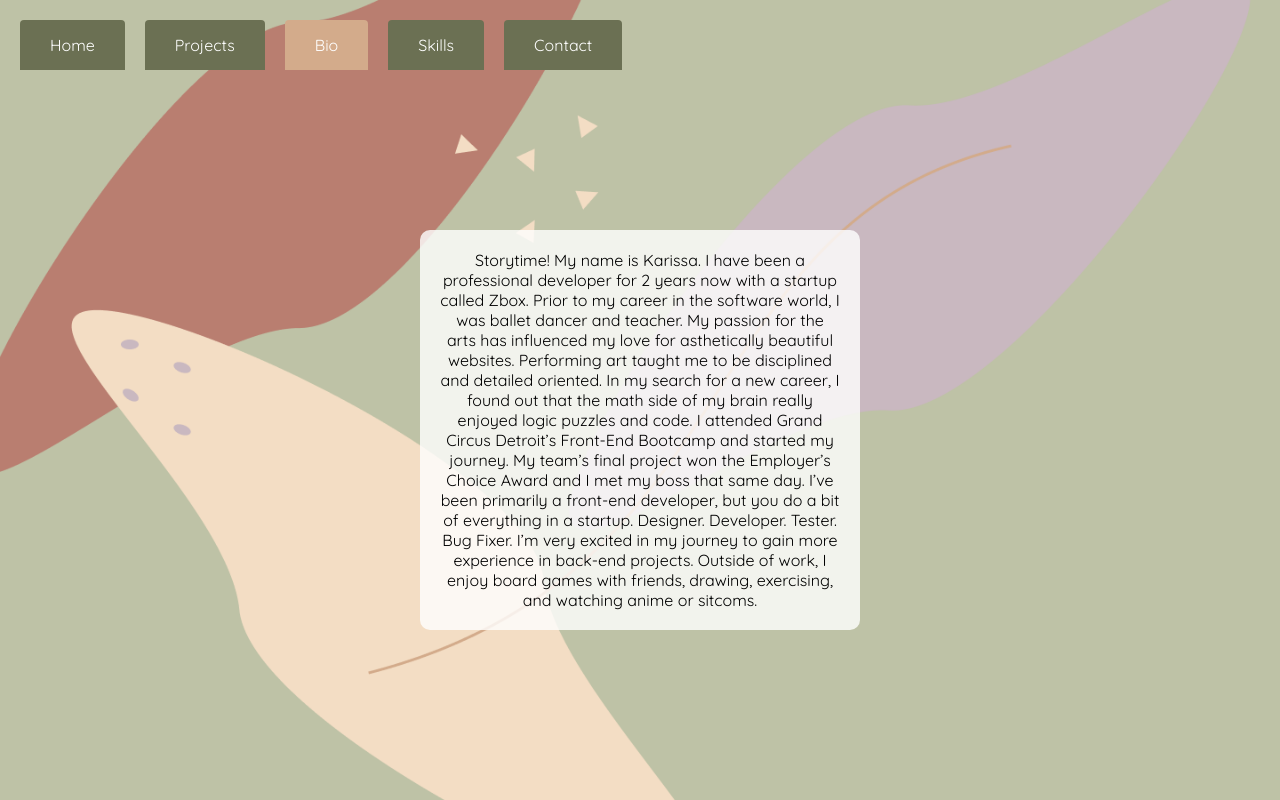
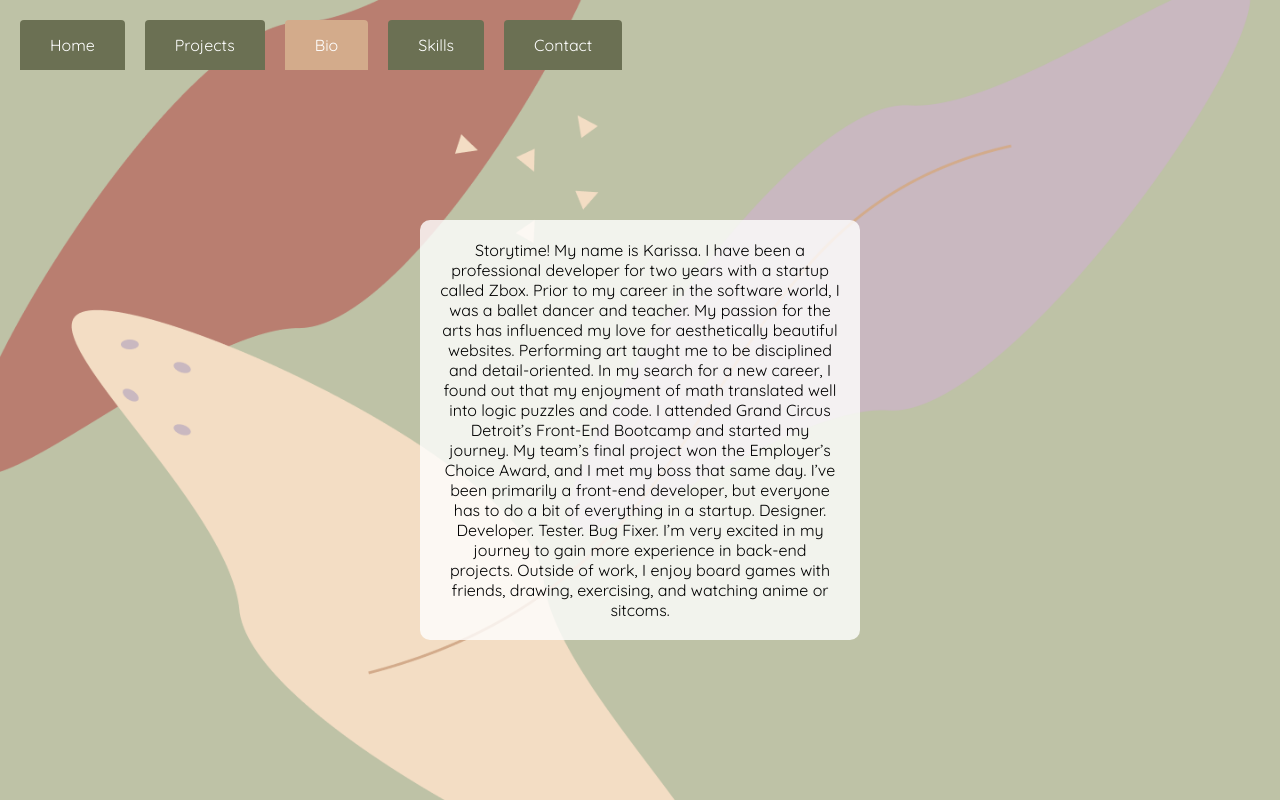
Before and after one commit to karisP/MyPortfolio, a React (Create React App) app: page /bio in a window 1280 px wide. Built offline with nearby package versions, Linux system fonts and the light colour scheme.

Commit message:
bio changes

```diff
--- a/src/pages/Bio/Bio.tsx
+++ b/src/pages/Bio/Bio.tsx
@@ -2,12 +2,11 @@ import * as React from 'react';
 import styles from './Bio.module.css';
 
 const Bio = () => {
-    return(
+    return (
         <div className={styles.container}>
             <div>
-            Storytime!
-My name is Karissa. I have been a professional developer for 2 years now with a startup called Zbox. Prior to my career in the software world, I was ballet dancer and teacher. My passion for the arts has influenced my love for asthetically beautiful websites. Performing art taught me to be disciplined and detailed oriented. In my search for a new career, I found out that the math side of my brain really enjoyed logic puzzles and code. I attended Grand Circus Detroit’s Front-End Bootcamp and started my journey. My team’s final project won the Employer’s Choice Award and I met my boss that same day. I’ve been primarily a front-end developer, but you do a bit of everything in a startup. Designer. Developer. Tester. Bug Fixer.
-I’m very excited in my journey to gain more experience in back-end projects. Outside of work, I enjoy board games with friends, drawing, exercising, and watching anime or sitcoms.
+                Storytime!
+                My name is Karissa. I have been a professional developer for two years with a startup called Zbox. Prior to my career in the software world, I was a ballet dancer and teacher. My passion for the arts has influenced my love for aesthetically beautiful websites. Performing art taught me to be disciplined and detail-oriented. In my search for a new career, I found out that my enjoyment of math translated well into logic puzzles and code. I attended Grand Circus Detroit’s Front-End Bootcamp and started my journey. My team’s final project won the Employer’s Choice Award, and I met my boss that same day. I’ve been primarily a front-end developer, but everyone has to do a bit of everything in a startup. Designer. Developer. Tester. Bug Fixer. I’m very excited in my journey to gain more experience in back-end projects. Outside of work, I enjoy board games with friends, drawing, exercising, and watching anime or sitcoms.
             </div>
         </div>
     )
```
